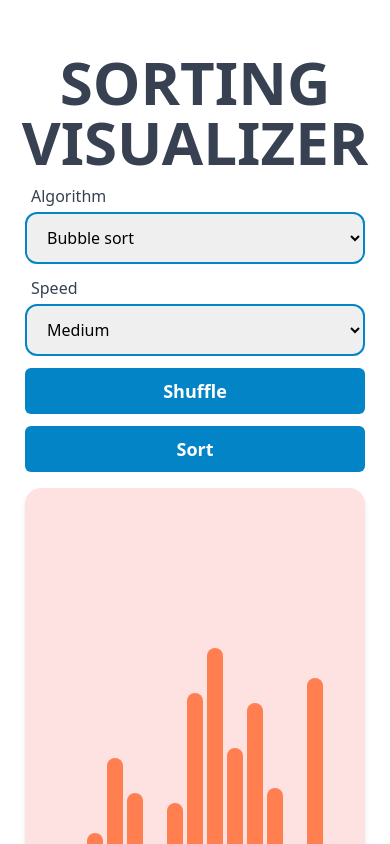
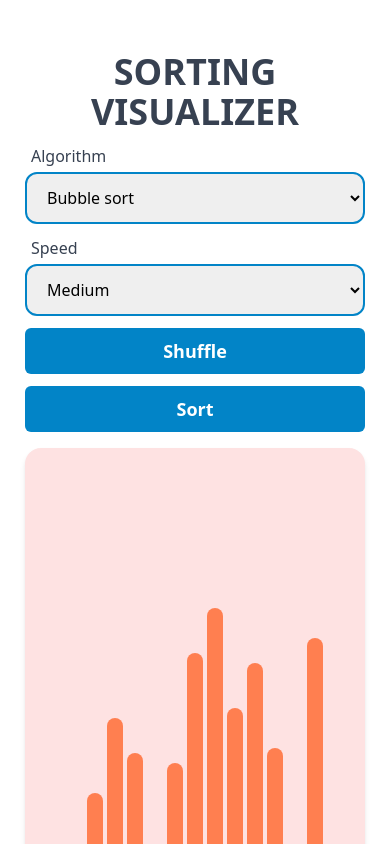
Before and after one commit to bskokdev/sorting-visualizer, a React (Vite) app: page / in a window 390 px wide. Shown: the top 844 px of the page. Built offline with nearby package versions, Linux system fonts and the light colour scheme.

Commit message:
changed main title size

```diff
--- a/src/App.tsx
+++ b/src/App.tsx
@@ -16,7 +16,7 @@ function App() {
   return (
     <div className="p-10 flex flex-col items-center h-screen xl:justify-around">
       {/*  Title */}
-      <h1 className="text-center text-6xl lg:text-8xl font-extrabold uppercase text-gray-700 py-3">
+      <h1 className="text-center text-4xl lg:text-8xl font-extrabold uppercase text-gray-700 py-3">
         Sorting visualizer
       </h1>
       {/* Sorting + controls */}
```
